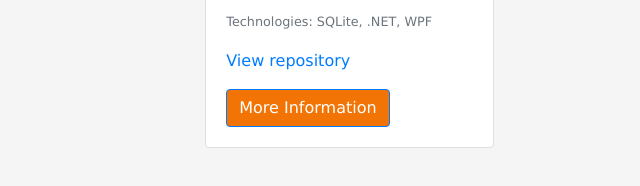
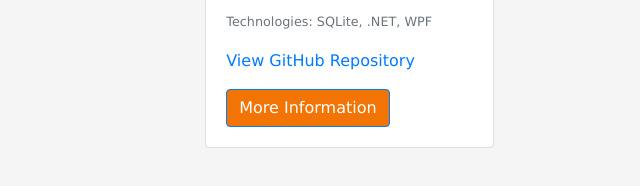
Before and after one commit to SalihEkici/Portfolio, a website: page index.html in a window 1280 px wide. Shown: the part 2457-2643 px from the top of the page, 579-1219 px from the left. Drawn offline with nearby package versions, Linux system fonts and the light colour scheme.

Commit message:
updated projects

```diff
--- a/index.html
+++ b/index.html
@@ -299,7 +299,7 @@
                 <a
                   href="https://github.com/SalihEkici/Pokedex_SalihEkici"
                   target="_blank"
-                  >View repository</a
+                  >View GitHub Repository</a
                 >
               </p>
               <button id="pokemonBtn" class="btn myBtn btn-primary">
```
